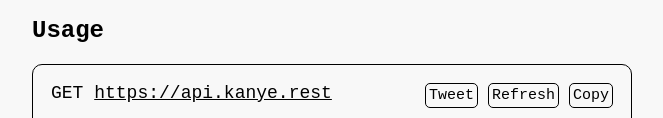
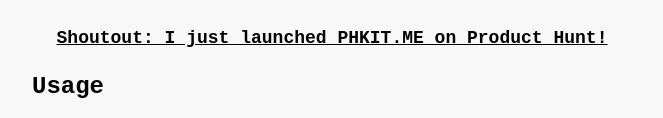
Before and after one commit to ajzbc/kanye.rest, a plain HTML site: page index.html in a window 1280 px wide. Shown: the part 834-952 px from the top of the page, without its empty margins (308-971 px from the left). Drawn offline with Linux system fonts and the light colour scheme; no server answers.

Commit message:
added shoutout

```diff
--- a/index.html
+++ b/index.html
@@ -89,6 +89,10 @@
             <a href="https://github.com/ajzbc/kanye.rest" target="_blank" rel="noopener noreferrer"><img src="https://img.shields.io/github/stars/ajzbc/kanye.rest.svg?style=social"></a>
             <a href="https://www.producthunt.com/posts/kanye-rest-2" target="_blank" rel="noopener noreferrer"><img src="https://img.shields.io/badge/dynamic/json.svg?label=Upvotes&query=%24.votes&url=https%3A%2F%2Fapi.phkit.me%2Fvotes%2F146467&logo=product-hunt&logoColor=DA552E&style=social"></a>
 
+            <br><br><br>
+            <a href="https://www.producthunt.com/posts/vote-count-for-product-hunt" class="description">Shoutout: I
+                just launched PHKIT.ME on Product Hunt!</a>
+
         </header>
         <section>
             <h1>Usage</h1>
```
